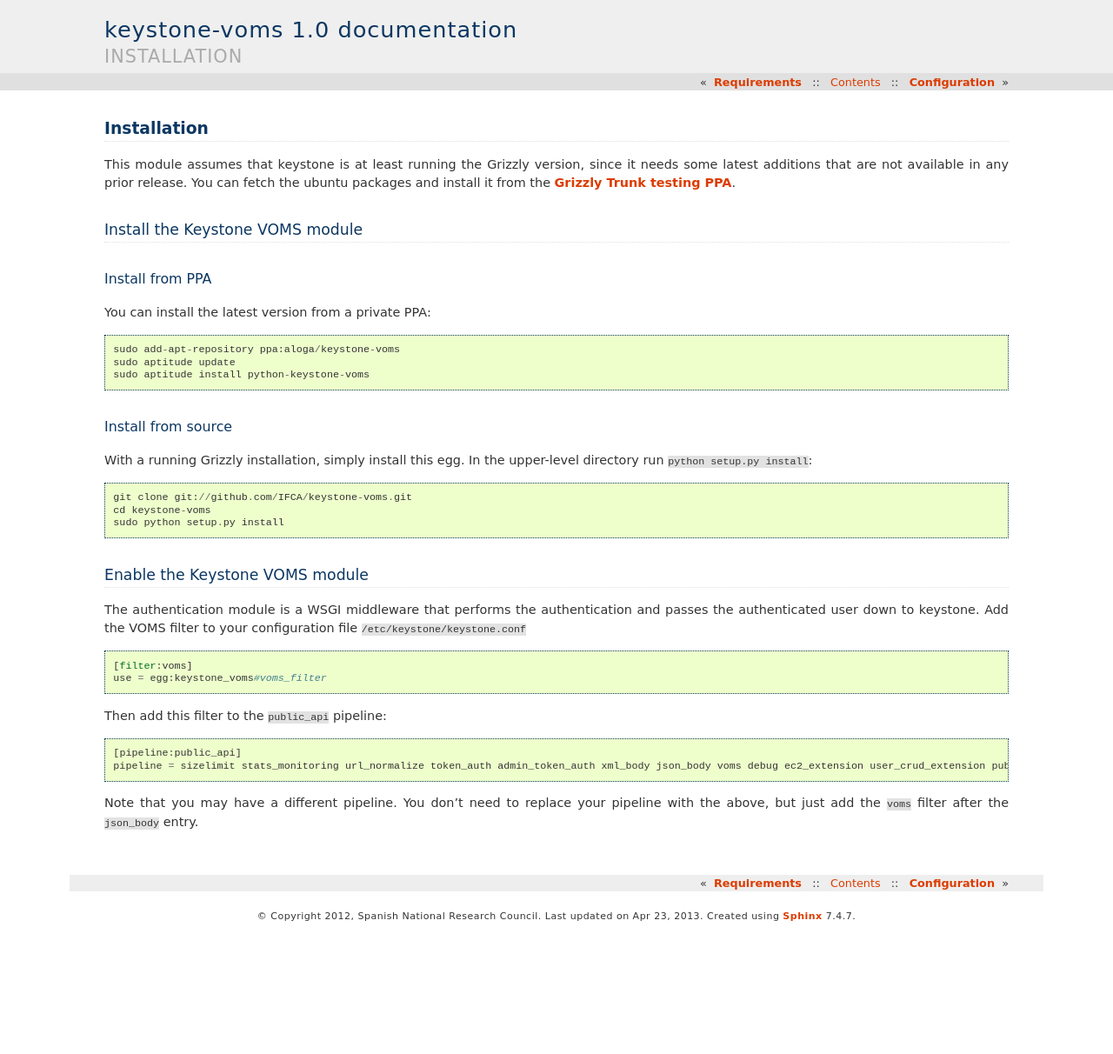
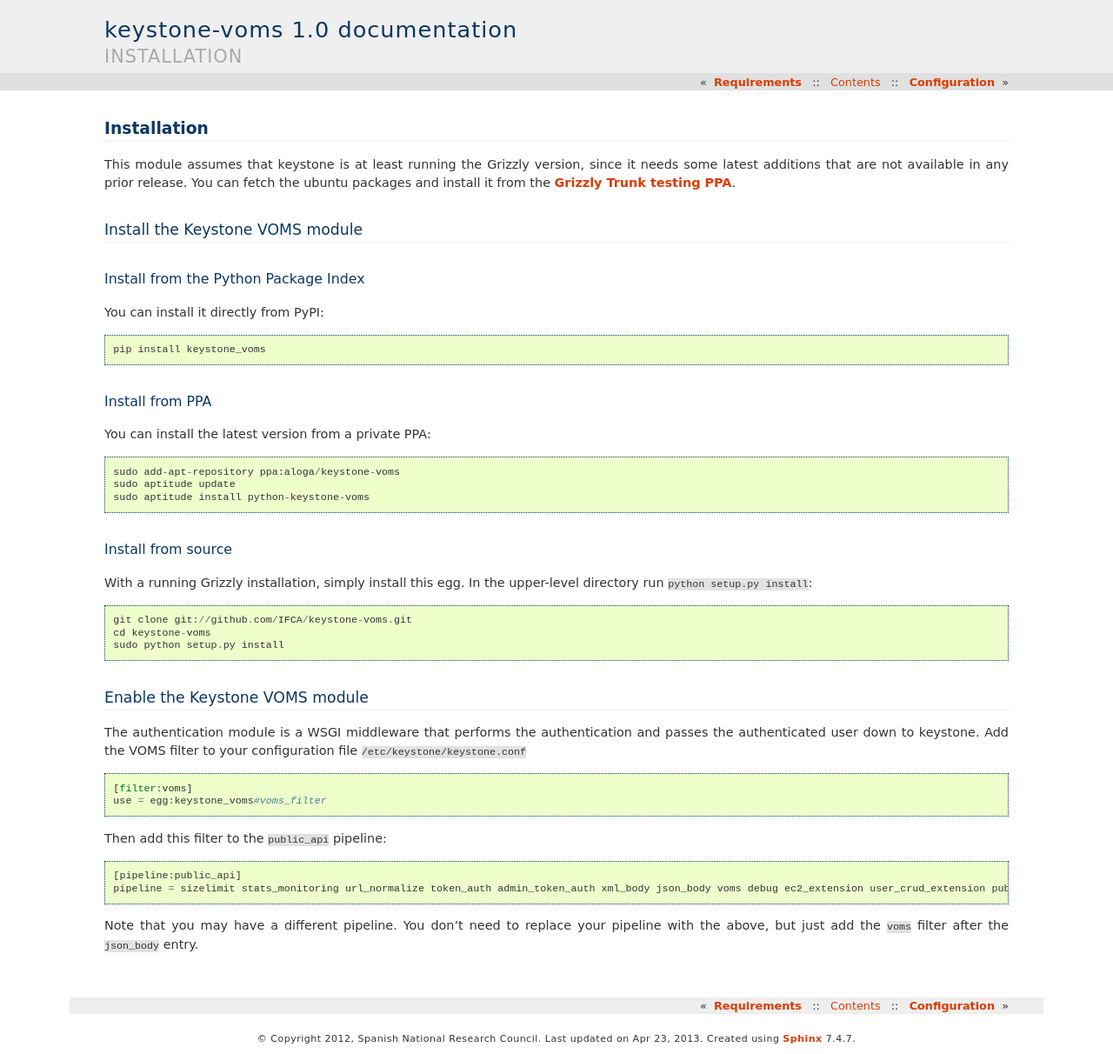
Before and after one commit to IFCA-Advanced-Computing/keystone-voms, a Sphinx documentation site: the page built from doc/source/installation.rst, in a window 1280 px wide. Shown: the whole page at 87% size. Built offline with Sphinx 7.4.7, drawn with Linux system fonts in a browser that asks for light colours; before the commit the page ends 1071 px from its top, so only the background shows below that.

```diff
--- a/doc/source/installation.rst
+++ b/doc/source/installation.rst
@@ -9,6 +9,13 @@ can fetch the ubuntu packages and install it from the `Grizzly Trunk testing PPA
 
 Install the Keystone VOMS module
 --------------------------------
+
+Install from the Python Package Index
+~~~~~~~~~~~~~~~~~~~~~~~~~~~~~~~~~~~~~
+
+You can install it directly from PyPI::
+
+    pip install keystone_voms
 
 Install from PPA
 ~~~~~~~~~~~~~~~~
--- a/setup.py
+++ b/setup.py
@@ -27,14 +27,14 @@ from setuptools import setup
 
 setup(
     name='keystone_voms',
-    version='1.0',
+    version='1.1',
     description='Keystone VOMS module for Keystone (grizzly).',
     long_description=("This package contains the VOMS external"
                       " authentication module"),
     classifiers=[
-        'Programming Language :: Python'
+        'Programming Language :: Python',
         'Development Status :: 5 - Production/Stable',
-        'Topic :: Internet :: WWW/HTTP :: WSGI :: Middleware'
+        'Topic :: Internet :: WWW/HTTP :: WSGI :: Middleware',
         ],
     keywords='',
     author='Spanish National Research Council',
```
